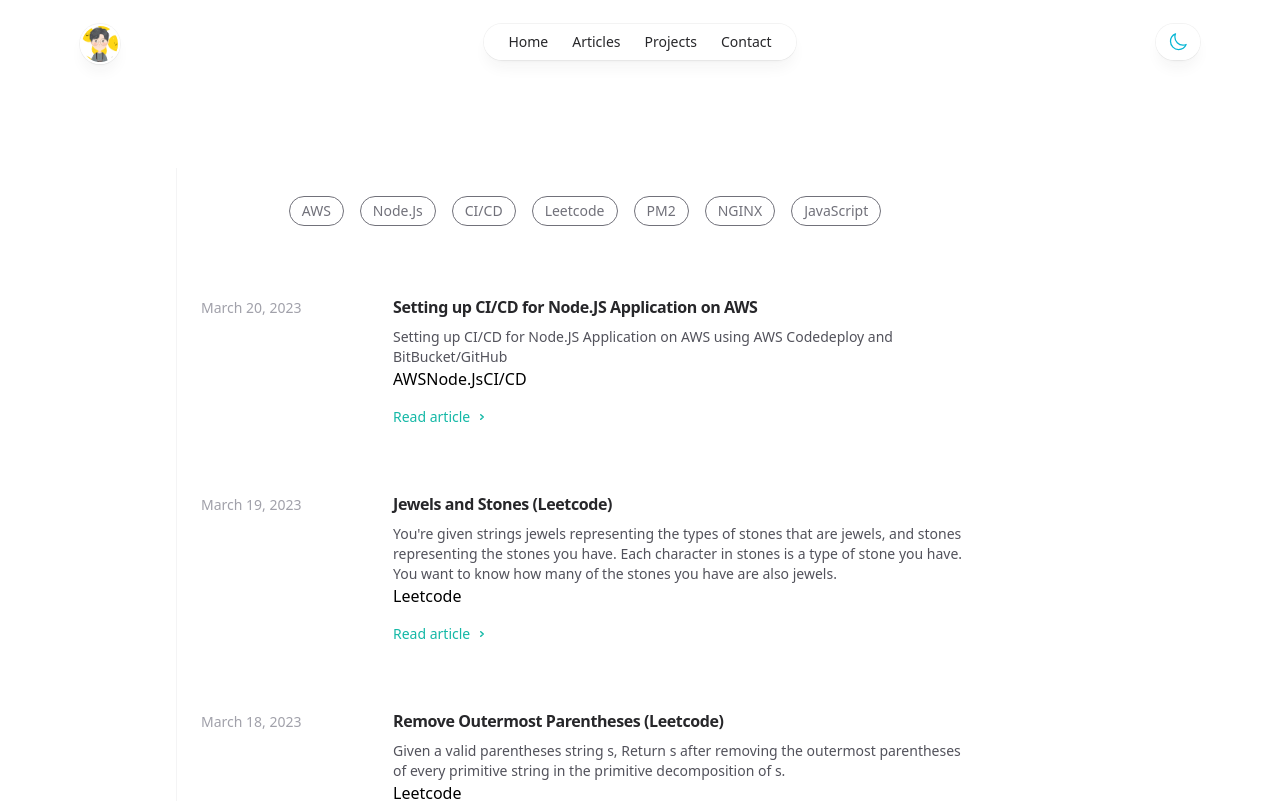
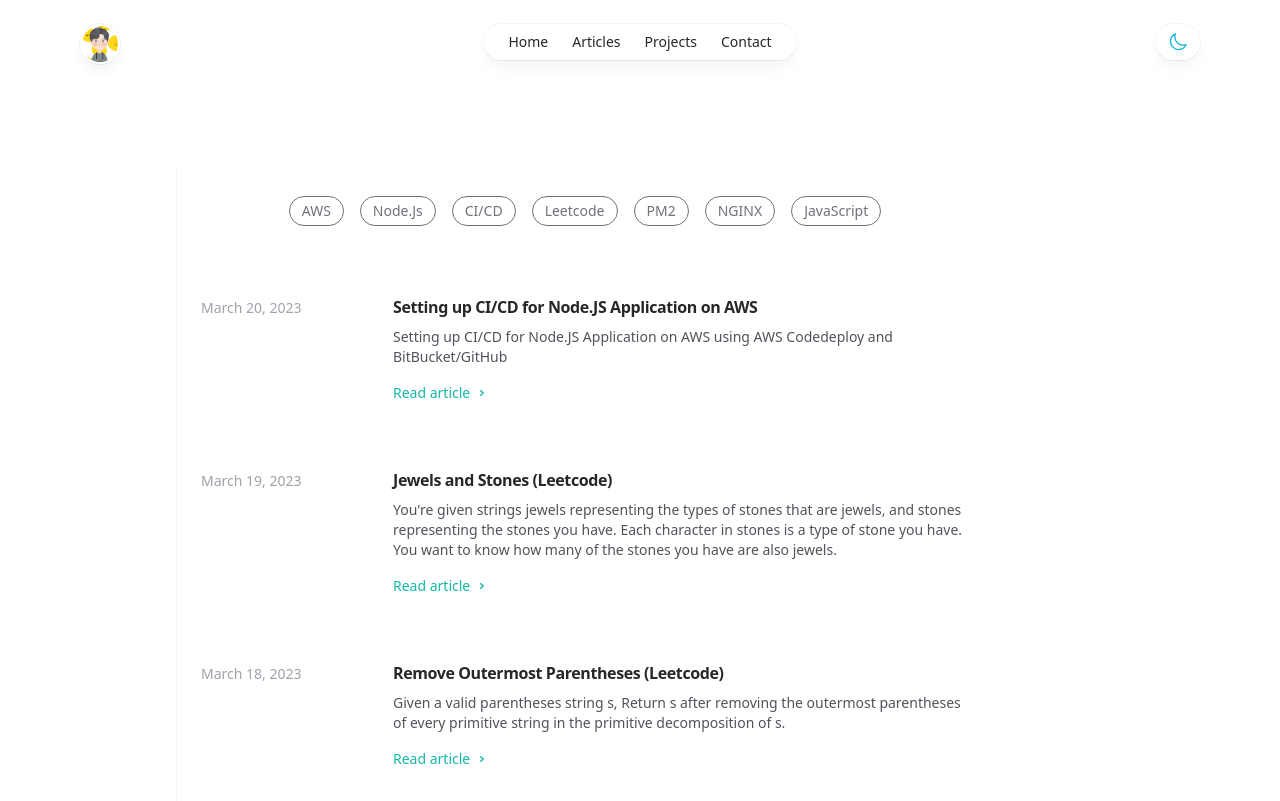
Before and after one commit to jaeungkim/portfolio-website-nextjs, a Next.js app: page /blog in a window 1280 px wide. Shown: the top 801 px of the page. Built offline with nearby package versions, Linux system fonts and the light colour scheme.

Commit message:
230320 04:36pm

```diff
--- a/pages/blog.tsx
+++ b/pages/blog.tsx
@@ -76,7 +76,6 @@ export default function Blog({
                     <p className="relative z-10 mt-2 text-sm text-zinc-600 dark:text-zinc-400">
                       {summary}
                     </p>
-                    <p>{tags}</p>
                     <div
                       aria-hidden="true"
                       className="relative z-10 mt-4 flex items-center text-sm font-medium text-teal-500"
```
